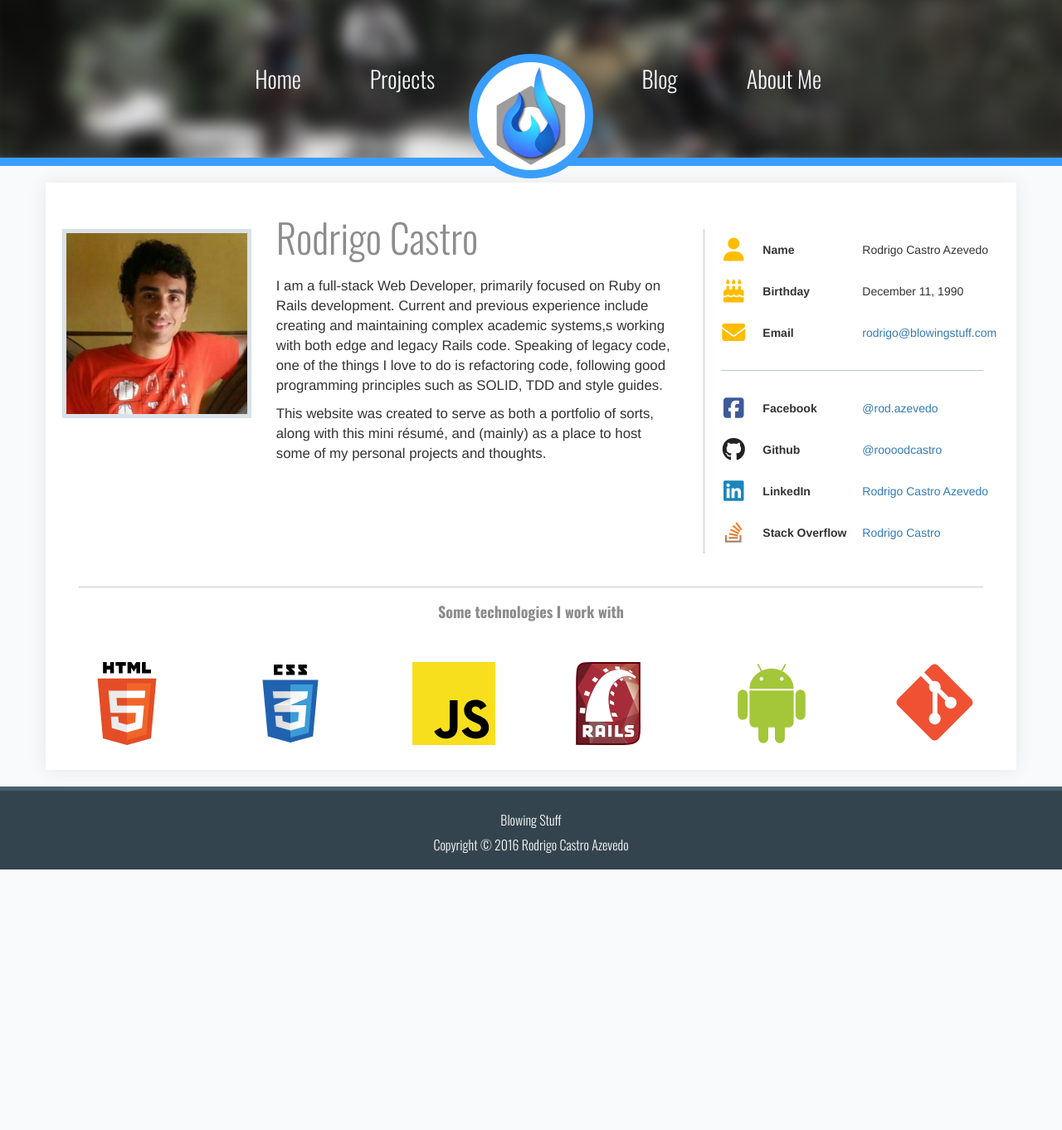
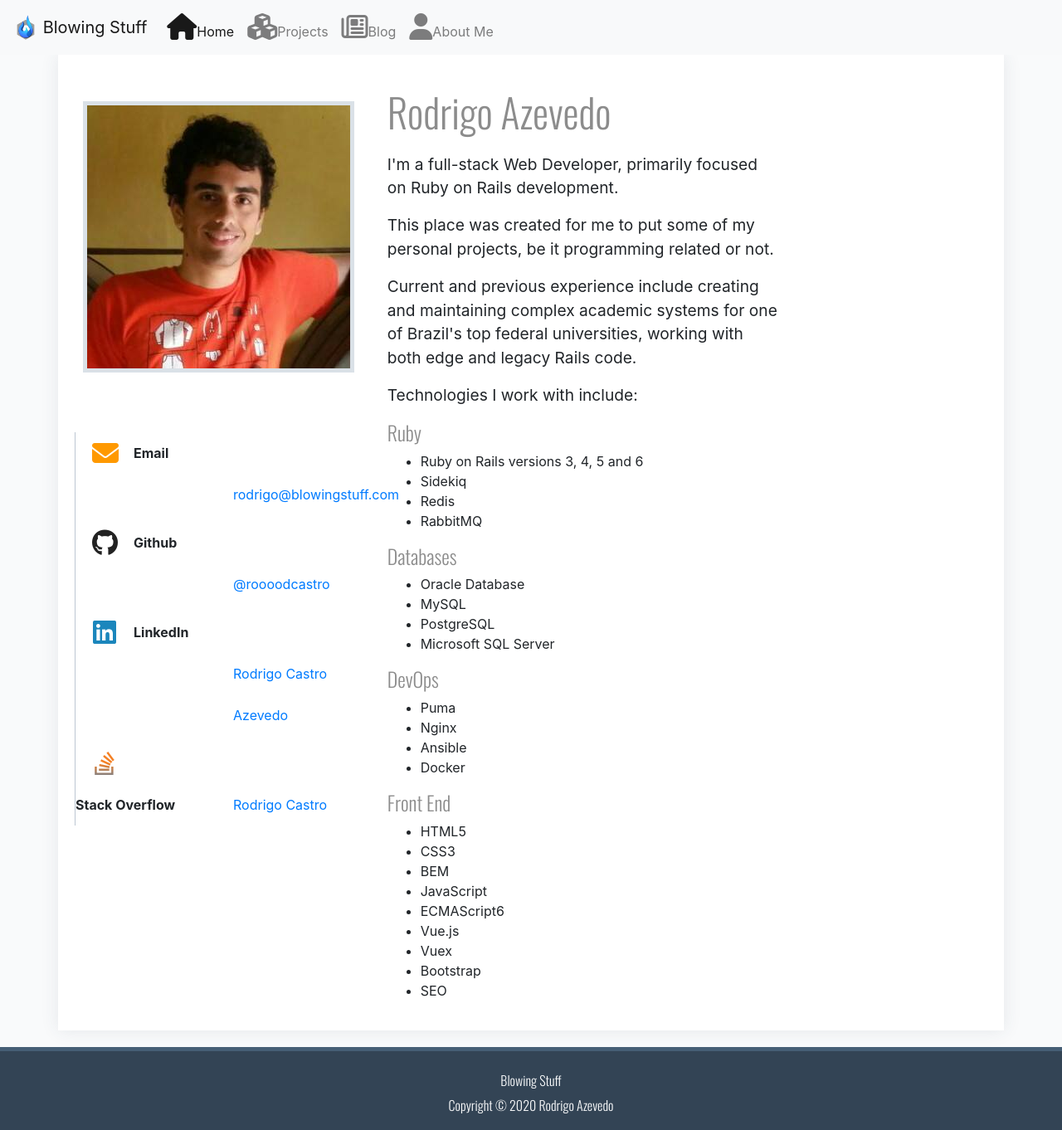
Before and after one commit to roooodcastro/roooodcastro.github.io, a Jekyll site: the page built from about.html, in a window 1280 px wide. Shown: the whole page at 83% size. Built offline with Jekyll 4.4.1, drawn with Linux system fonts in a browser that asks for light colours; nearby versions of some CDN libraries; before the commit the page ends 1048 px from its top, so only the background shows below that.

Commit message:
Start upgrading the site to Bootstrap 4, new layout and new content

```diff
--- /dev/null
+++ b/Gemfile
@@ -0,0 +1,2 @@
+source 'https://rubygems.org'
+gem 'github-pages', group: :jekyll_plugins
--- a/_includes/footer.html
+++ b/_includes/footer.html
@@ -1,4 +1,4 @@
 <footer>
     <p>Blowing Stuff</p>
-    <p>Copyright © 2016 Rodrigo Castro Azevedo</p>
+    <p>Copyright © 2020 Rodrigo Azevedo</p>
 </footer>
--- a/_includes/head.html
+++ b/_includes/head.html
@@ -15,12 +15,11 @@
 
     <title>{% if page.title %}{{ page.title | escape }} - {{ site.title }}{% else %}{{ site.title }}{% endif %}</title>
 
-    <!-- jQuery -->
-    <script src="https://code.jquery.com/jquery-1.12.3.min.js" defer></script>
-
-    <!-- Bootstrap -->
-    <link href="https://maxcdn.bootstrapcdn.com/bootstrap/3.3.6/css/bootstrap.min.css" rel="stylesheet">
-    <script src="https://maxcdn.bootstrapcdn.com/bootstrap/3.3.6/js/bootstrap.min.js" defer></script>
+    <!-- Bootstrap 4.5 -->
+    <link rel="stylesheet" href="https://stackpath.bootstrapcdn.com/bootstrap/4.5.0/css/bootstrap.min.css" integrity="sha384-9aIt2nRpC12Uk9gS9baDl411NQApFmC26EwAOH8WgZl5MYYxFfc+NcPb1dKGj7Sk" crossorigin="anonymous">
+    <script src="https://code.jquery.com/jquery-3.5.1.slim.min.js" integrity="sha384-DfXdz2htPH0lsSSs5nCTpuj/zy4C+OGpamoFVy38MVBnE+IbbVYUew+OrCXaRkfj" crossorigin="anonymous"></script>
+    <script src="https://cdn.jsdelivr.net/npm/popper.js@1.16.0/dist/umd/popper.min.js" integrity="sha384-Q6E9RHvbIyZFJoft+2mJbHaEWldlvI9IOYy5n3zV9zzTtmI3UksdQRVvoxMfooAo" crossorigin="anonymous"></script>
+    <script src="https://stackpath.bootstrapcdn.com/bootstrap/4.5.0/js/bootstrap.min.js" integrity="sha384-OgVRvuATP1z7JjHLkuOU7Xw704+h835Lr+6QL9UvYjZE3Ipu6Tp75j7Bh/kR0JKI" crossorigin="anonymous"></script>
 
     <!-- Font Awesome -->
     <script src="https://use.fontawesome.com/0f693747a1.js"></script>
--- a/_includes/header.html
+++ b/_includes/header.html
@@ -1,39 +1,51 @@
 <header>
-    <nav class="navbar navbar-default">
-        <div class="background"><div></div></div>
-        <div class="container-fluid">
-            <div class="navbar-header">
-                <button type="button" class="navbar-toggle collapsed" data-toggle="collapse"
-                        data-target="#header-menu-collapse" aria-expanded="false">
-                    <span class="sr-only">Toggle navigation</span>
-                    <span class="icon-bar"></span>
-                    <span class="icon-bar"></span>
-                    <span class="icon-bar"></span>
-                </button>
-                <a class="navbar-brand" href="/">
-                    <img alt="{{ site.title }}" src="/images/logo_simples.svg" />
-                    <span>Blowing Stuff</span>
-                </a>
-            </div>
+    <nav class="navbar navbar-expand-lg navbar-light bg-light">
+        <button
+            class="navbar-toggler"
+            type="button"
+            data-toggle="collapse"
+            data-target="#navbarTogglerDemo03"
+            aria-controls="navbarTogglerDemo03"
+            aria-expanded="false"
+            aria-label="Toggle navigation"
+        >
+            <span class="navbar-toggler-icon"></span>
+        </button>
+        <a class="navbar-brand" href="#">
+            <img
+                src="/images/logo_simples.svg"
+                alt="{{ site.title }}"
+                width="30"
+                height="30"
+                class="d-inline-block align-top"
+                loading="lazy"
+            />
+            {{ site.title }}
+        </a>
 
-            <div class="collapse navbar-collapse" id="header-menu-collapse">
-                <ul class="nav navbar-nav left">
-                    <li><a href="/">
+        <div class="collapse navbar-collapse" id="navbarTogglerDemo03">
+            <ul class="navbar-nav mr-auto mt-2 mt-lg-0">
+                <li class="nav-item active">
+                    <a class="nav-link" href="/">
                         <i class="fa fa-home fa-2x"></i><span>Home</span>
-                    </a></li>
-                    <li><a href="/projects">
+                    </a>
+                </li>
+                <li class="nav-item">
+                    <a class="nav-link" href="/projects">
                         <i class="fa fa-cubes fa-2x"></i><span>Projects</span>
-                    </a></li>
-                </ul>
-                <ul class="nav navbar-nav right">
-                    <li><a href="/blog">
+                    </a>
+                </li>
+                <li class="nav-item">
+                    <a class="nav-link" href="/blog">
                         <i class="fa fa-newspaper-o fa-2x"></i><span>Blog</span>
-                    </a></li>
-                    <li><a href="/about">
+                    </a>
+                </li>
+                <li class="nav-item">
+                    <a class="nav-link" href="/about">
                         <i class="fa fa-user fa-2x"></i><span>About Me</span>
-                    </a></li>
-                </ul>
-            </div>
+                    </a>
+                </li>
+            </ul>
         </div>
     </nav>
 </header>
--- a/_sass/_colors.scss
+++ b/_sass/_colors.scss
@@ -1,6 +1,6 @@
-$COLOR_PRIMARY: #399EFF;
-$COLOR_SECONDARY: #FFBC00;
+$COLOR_PRIMARY: #4499FF;
+$COLOR_SECONDARY: #FF9900;
 $COLOR_SECONDARY_TEXT: darken($COLOR_SECONDARY, 5%);
 $COLOR_LIGHT_GRAY: #F9FAFB;
-$COLOR_GRAY: #34444E;
+$COLOR_GRAY: #334455;
 $COLOR_MEDIUM_GRAY: lighten($COLOR_GRAY, 30%);
--- a/about.html
+++ b/about.html
@@ -5,44 +5,12 @@ permalink: /about/
 ---
 
 <div class="row">
-    <div class="col-lg-8">
-        <div class="row">
-            <div class="col-md-4 img-profile">
-                <img src="/images/profile.jpg" class="img-responsive"
-                     alt="My Profile Picture">
-            </div>
-            <div class="col-md-8 profile-description">
-                <h1>Rodrigo Castro</h1>
-
-                <p>
-                    I am a full-stack Web Developer, primarily focused on Ruby
-                    on Rails development. Current and previous experience
-                    include creating and maintaining complex academic systems,s
-                    working with both edge and legacy Rails code. Speaking of
-                    legacy code, one of the things I love to do is refactoring
-                    code, following good programming principles such as SOLID,
-                    TDD and style guides.
-                </p>
-                <p>
-                    This website was created to serve as both a portfolio of
-                    sorts, along with this mini résumé, and (mainly) as a place
-                    to host some of my personal projects and thoughts.
-                </p>
-            </div>
+    <div class="col-lg-4">
+        <div class="img-profile">
+            <img src="/images/profile.jpg" class="img-responsive"
+                 alt="My Profile Picture">
         </div>
-    </div>
-    <div class="col-lg-4">
         <dl class="dl-horizontal">
-            <dt>
-                <i class="fa fa-user fa-2x"></i><span>Name</span>
-            </dt>
-            <dd>Rodrigo Castro Azevedo</dd>
-
-            <dt>
-                <i class="fa fa-birthday-cake fa-2x"></i><span>Birthday</span>
-            </dt>
-            <dd>December 11, 1990</dd>
-
             <dt>
                 <i class="fa fa-envelope fa-2x"></i><span>Email</span>
             </dt>
@@ -50,15 +18,6 @@ permalink: /about/
                 <a href="mailto:rodrigo@blowingstuff.com">
                     rodrigo@blowingstuff.com
                 </a>
-            </dd>
-
-            <hr/>
-
-            <dt>
-                <i class="fa fa-facebook-square fa-2x"></i><span>Facebook</span>
-            </dt>
-            <dd>
-                <a href="https://www.facebook.com/rod.azevedo">@rod.azevedo</a>
             </dd>
 
             <dt>
@@ -83,36 +42,63 @@ permalink: /about/
             </dd>
         </dl>
     </div>
-</div>
 
-<hr/>
+    <div class="col-lg-8">
+        <div class="row">
+            <div class="col-md-8 profile-description">
+                <h1>Rodrigo Azevedo</h1>
 
-<h4 class="about-technologies">Some technologies I work with</h4>
+                <p>
+                    I'm a full-stack Web Developer, primarily focused on Ruby on Rails development.
+                </p>
+                <p>
+                    This place was created for me to put some of my personal projects,
+                    be it programming related or not.
+                </p>
+                <p>
+                    Current and previous experience include creating and maintaining complex academic systems for one
+                    of Brazil's top federal universities, working with both edge and legacy Rails code.
+                </p>
+                <p>
+                    Technologies I work with include:
 
-<div class="row about-technologies">
-    <div class="col-sm-6">
-        <div class="row">
-            <div class="col-xs-4">
-                <img src="/images/html5.svg" alt="HTML 5">
-            </div>
-            <div class="col-xs-4">
-                <img src="/images/css3.svg" alt="CSS 3">
-            </div>
-            <div class="col-xs-4">
-                <img src="/images/js.svg" alt="JavaScript">
-            </div>
-        </div>
-    </div>
-    <div class="col-sm-6">
-        <div class="row">
-            <div class="col-xs-4">
-                <img src="/images/rails.svg" alt="Ruby on Rails">
-            </div>
-            <div class="col-xs-4">
-                <img src="/images/android.svg" alt="Android Development">
-            </div>
-            <div class="col-xs-4">
-                <img src="/images/git.svg" alt="Git">
+                    <h4>Ruby</h4>
+                    <ul>
+                        <li>Ruby on Rails versions 3, 4, 5 and 6</li>
+                        <li>Sidekiq</li>
+                        <li>Redis</li>
+                        <li>RabbitMQ</li>
+                    </ul>
+
+                    <h4>Databases</h4>
+                    <ul>
+                        <li>Oracle Database</li>
+                        <li>MySQL</li>
+                        <li>PostgreSQL</li>
+                        <li>Microsoft SQL Server</li>
+                    </ul>
+
+                    <h4>DevOps</h4>
+                    <ul>
+                        <li>Puma</li>
+                        <li>Nginx</li>
+                        <li>Ansible</li>
+                        <li>Docker</li>
+                    </ul>
+
+                    <h4>Front End</h4>
+                    <ul>
+                        <li>HTML5</li>
+                        <li>CSS3</li>
+                        <li>BEM</li>
+                        <li>JavaScript</li>
+                        <li>ECMAScript6</li>
+                        <li>Vue.js</li>
+                        <li>Vuex</li>
+                        <li>Bootstrap</li>
+                        <li>SEO</li>
+                    </ul>
+                </p>
             </div>
         </div>
     </div>
--- a/css/application.scss
+++ b/css/application.scss
@@ -5,7 +5,7 @@
 @import "../_sass/colors";
 @import "../_sass/fonts";
 @import "../_sass/footer";
-@import "../_sass/navbar";
+// @import "../_sass/navbar";
 @import "../_sass/about.scss";
 @import "../_sass/blog.scss";
 
```
Also changed, not shown: Gemfile.lock (added), images/android.svg (deleted), images/css3.svg (deleted), images/git.svg (deleted), images/html5.svg (deleted), images/js.svg (deleted), images/mysql.svg (deleted), images/rails.svg (deleted).
